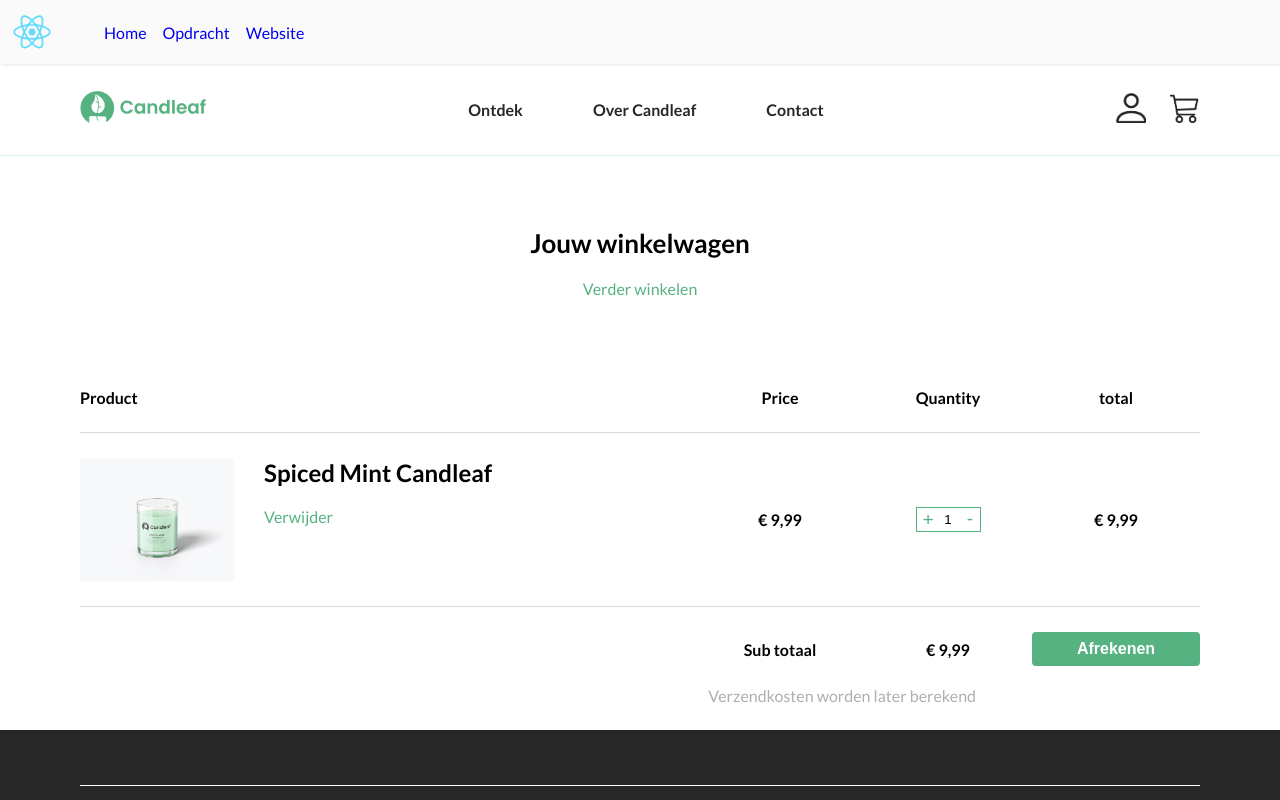
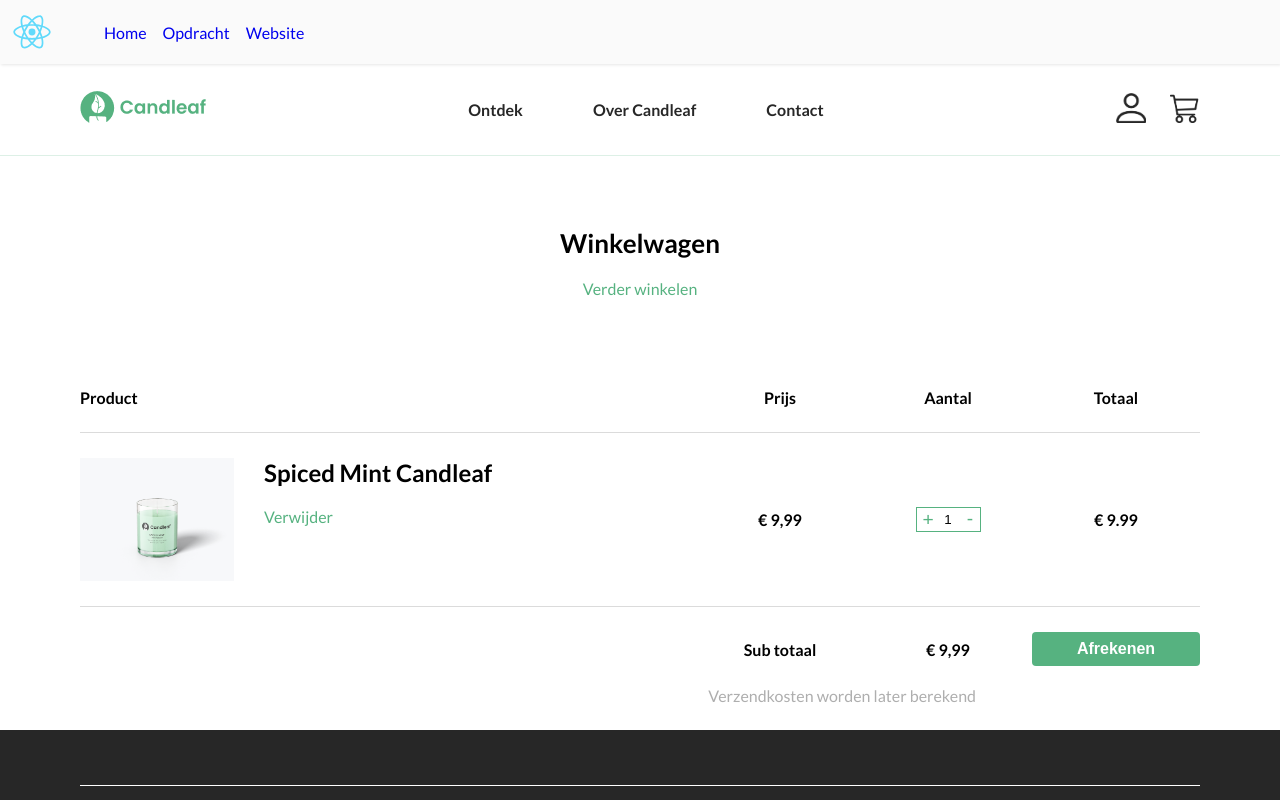
Before and after one commit to developers-chrisdh/react-a11y-workshop, a React (Create React App) app: page /website/checkout in a window 1280 px wide. Shown: the top 800 px of the page. Built offline with nearby package versions, Linux system fonts and the light colour scheme.

Commit message:
translations

```diff
--- a/src/pages/webshop/components/Checkout/Checkout.js
+++ b/src/pages/webshop/components/Checkout/Checkout.js
@@ -1,39 +1,24 @@
 import Webshop from '../Webshop';
 import './Checkout.scss';
-import image from '../../assets/product.png';
+import CheckoutItem from './CheckoutItem';
 const Checkout = () => {
   return (
     <Webshop>
       <div className="container checkout-page">
         <div className="header">
-          <h3>Jouw winkelwagen</h3>
+          <h3>Winkelwagen</h3>
           <a href="/webshop">Verder winkelen</a>
         </div>
 
         <div className="card">
           <div className="card-item">
             <div className="product">Product</div>
-            <div className="price">Price</div>
-            <div className="quantity">Quantity</div>
-            <div className="total">total</div>
+            <div className="price">Prijs</div>
+            <div className="quantity">Aantal</div>
+            <div className="total">Totaal</div>
           </div>
 
-          <div className="card-item">
-            <div className="product">
-              <img src={image} />
-              <div className="details">
-                <h2>Spiced Mint Candleaf</h2>
-                <span>Verwijder</span>
-              </div>
-            </div>
-            <div className="price">€ 9,99</div>
-            <div className="quantity">
-              <button>+</button>
-              <input type="number" value={1} />
-              <button>-</button>
-            </div>
-            <div className="total">€ 9,99</div>
-          </div>
+          <CheckoutItem price={9.99} />
 
           <div className="card-item">
             <div className="product"></div>
--- /dev/null
+++ b/src/pages/webshop/components/Checkout/CheckoutItem.js
@@ -0,0 +1,49 @@
+import { useEffect, useState } from 'react';
+import image from '../../assets/product.png';
+
+const CheckoutItem = ({ price }) => {
+  const [totalPice, setTotalPrice] = useState(price);
+  const [amount, setAmout] = useState(1);
+
+  useEffect(() => {
+    setTotalPrice(price * amount);
+  }, [amount]);
+
+  const onIncreaseAmount = () => {
+    setAmout((amount) => amount + 1);
+  };
+
+  const onDecreaseAmount = () => {
+    setAmout((amount) => {
+      if (amount === 1) {
+        return amount;
+      }
+      return amount - 1;
+    });
+  };
+
+  return (
+    <div className="card-item">
+      <div className="product">
+        <img src={image} />
+        <div className="details">
+          <h2>Spiced Mint Candleaf</h2>
+          <span>Verwijder</span>
+        </div>
+      </div>
+      <div className="price">€ 9,99</div>
+      <div className="quantity">
+        <button onClick={onIncreaseAmount}>+</button>
+        <input
+          type="number"
+          onChange={(event) => setAmout(Number(event.target.value))}
+          value={amount}
+        />
+        <button onClick={onDecreaseAmount}>-</button>
+      </div>
+      <div className="total">€ {totalPice}</div>
+    </div>
+  );
+};
+
+export default CheckoutItem;
```
